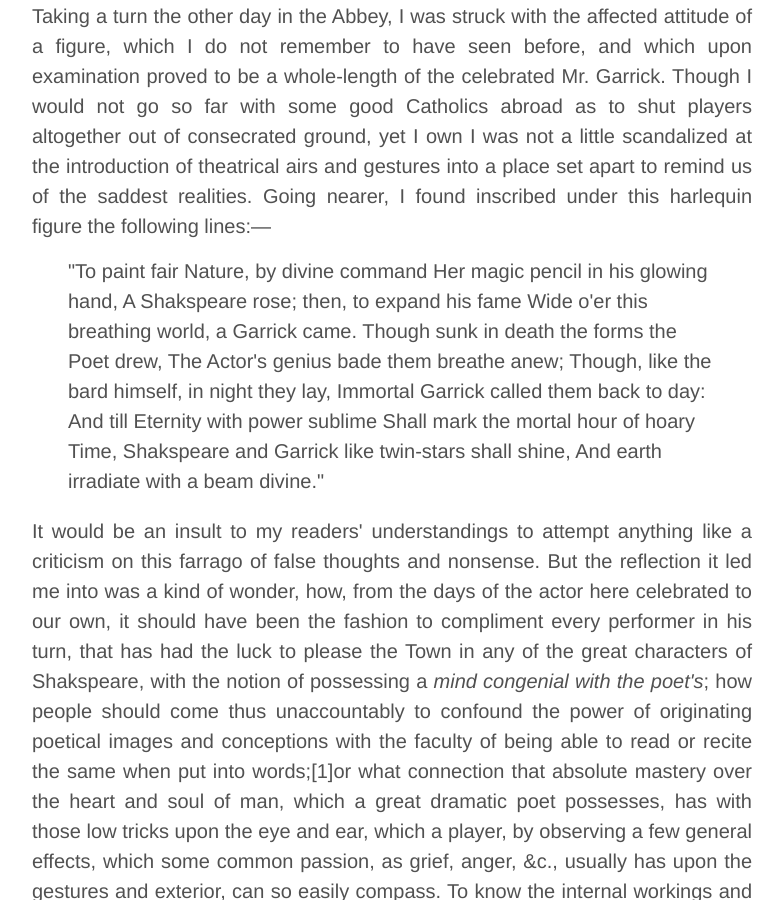
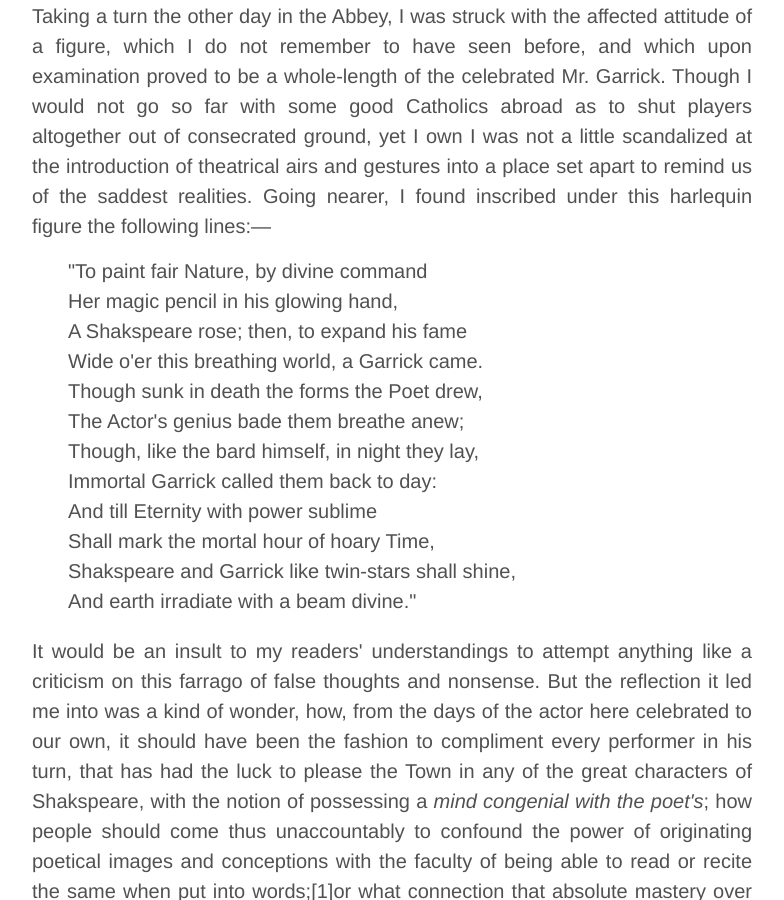
Before and after one commit to ThisLittleWorld/ThisLittleWorld.github.io, a Jekyll site: the page built from pages/lamb.stage.md, in a window 1280 px wide and 900 px high, scrolled down 345 px. Shown: the whole window, without its empty margins (248-1032 px from the left). Built offline with Jekyll 4.4.1, drawn with Linux system fonts in a browser that asks for light colours; Markdown is read by kramdown in place of the engine named in the settings.

Commit message:
Update lamb.stage.md

```diff
--- a/pages/lamb.stage.md
+++ b/pages/lamb.stage.md
@@ -16,18 +16,42 @@ permalink: "/lamb.stage/"
   figure the following lines:&mdash;
 </p>
 <div class="poem">
-  "To paint fair Nature, by divine command
-  Her magic pencil in his glowing hand,
-  A Shakspeare rose; then, to expand his fame
-  Wide o'er this breathing world, a Garrick came.
-  Though sunk in death the forms the Poet drew,
-  The Actor's genius bade them breathe anew;
-  Though, like the bard himself, in night they lay,
-  Immortal Garrick called them back to day:
-  And till Eternity with power sublime
-  Shall mark the mortal hour of hoary Time,
-  Shakspeare and Garrick like twin-stars shall shine,
-  And earth irradiate with a beam divine."
+  <p>
+    "To paint fair Nature, by divine command
+  </p>
+  <p>
+    Her magic pencil in his glowing hand,
+  </p>
+  <p>
+    A Shakspeare rose; then, to expand his fame
+  </p>
+  <p>
+    Wide o'er this breathing world, a Garrick came.
+  </p>
+  <p>
+    Though sunk in death the forms the Poet drew,
+  </p>
+  <p>
+    The Actor's genius bade them breathe anew;
+  </p>
+  <p>
+    Though, like the bard himself, in night they lay,
+  </p>
+  <p>
+    Immortal Garrick called them back to day:
+  </p>
+  <p>
+    And till Eternity with power sublime
+  </p>
+  <p>
+    Shall mark the mortal hour of hoary Time,
+  </p>
+  <p>
+    Shakspeare and Garrick like twin-stars shall shine,
+  </p>
+  <p>
+    And earth irradiate with a beam divine."
+  </p>
 </div>
 <p>
   It would be an insult to my readers' understandings to attempt
```
